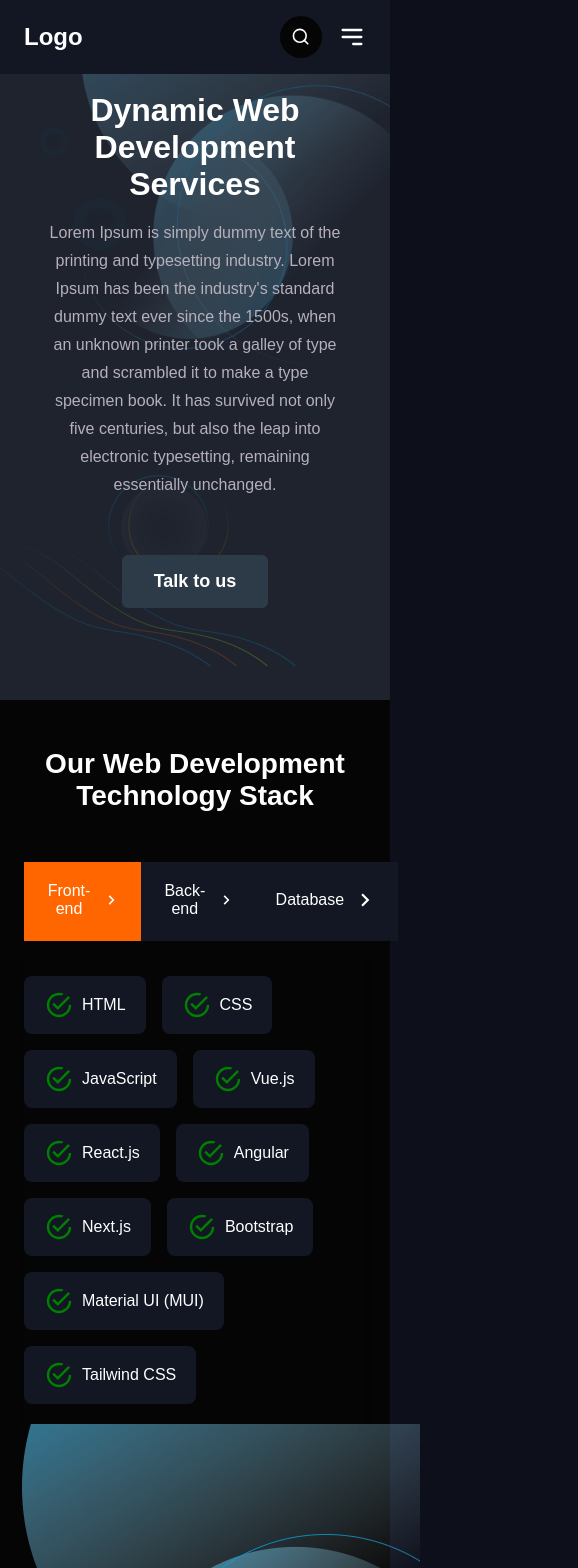
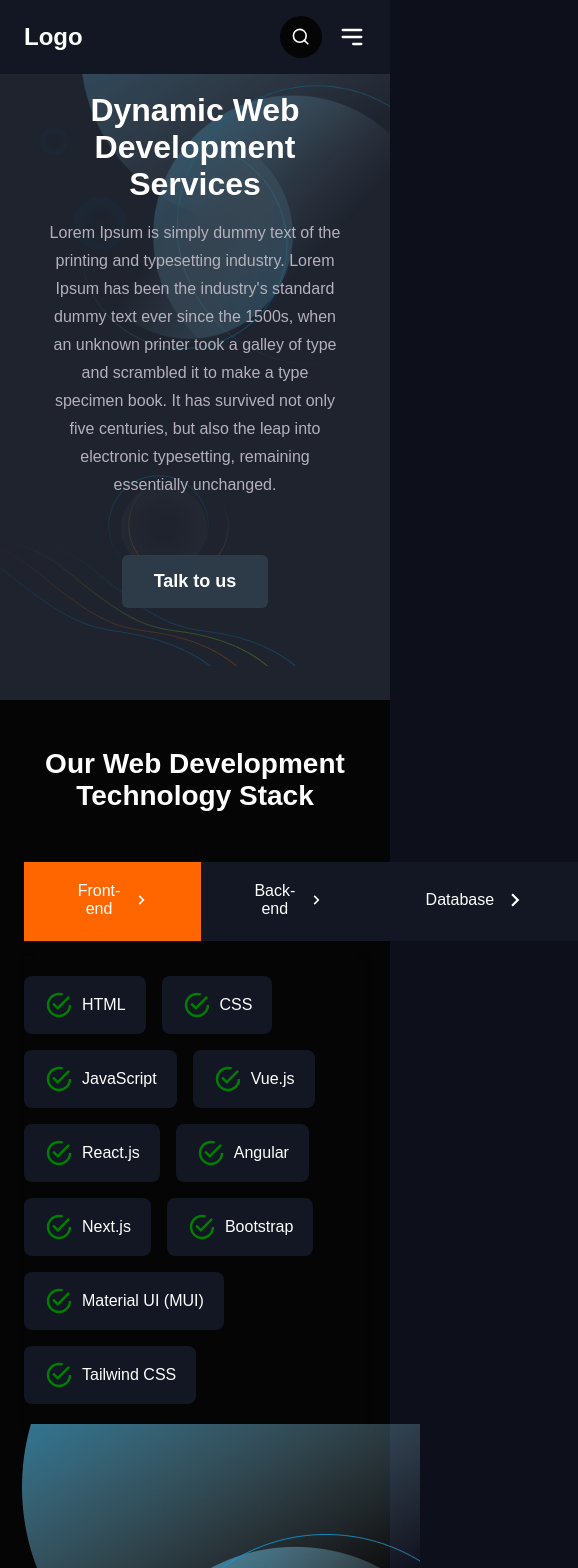
Before and after one commit to magicchat-core/powermetica, a Next.js app: page /website-development in a window 390 px wide. Shown: the top 1568 px of the page, 578 px wide, since content can reach past the window. Built offline with nearby package versions, Linux system fonts and the light colour scheme.

Commit message:
fixed tab screent size section in the website dev responsiveness

```diff
--- a/src/Components/webSite-dev-components/Tabs.module.css
+++ b/src/Components/webSite-dev-components/Tabs.module.css
@@ -74,7 +74,7 @@
     font-size: 28px;
   }
   .tabButton{
-    padding: 20px;
+    padding: 20px 50px;
     font-weight: 500;
   }
 .tabPanel{
@@ -84,3 +84,16 @@
   padding: 14px 20px;
 }
 }
+
+
+
+@media (max-width: 1024px) {
+  .tabList {
+    width: 100%;
+  }
+  .tabsContainer {
+    width: 100%;
+    max-width: 900px;
+  }
+
+}
--- a/src/app/website-development/webdev.module.css
+++ b/src/app/website-development/webdev.module.css
@@ -54,3 +54,13 @@
     gap: 20px;
   }
 }
+
+@media (max-width: 1024px) {
+  .tabWrap {
+    padding: 3rem 1.5rem;
+    flex-direction: column;
+  }
+  .cardWrap{
+    padding: 3rem 1.5rem;
+  }
+}
```
